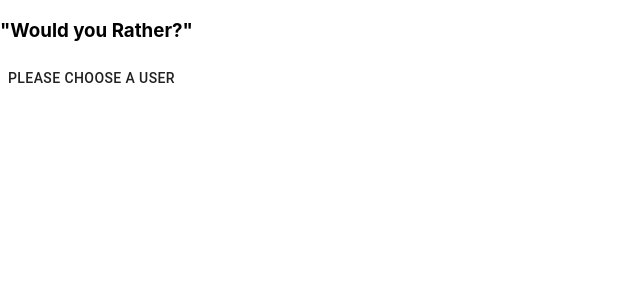
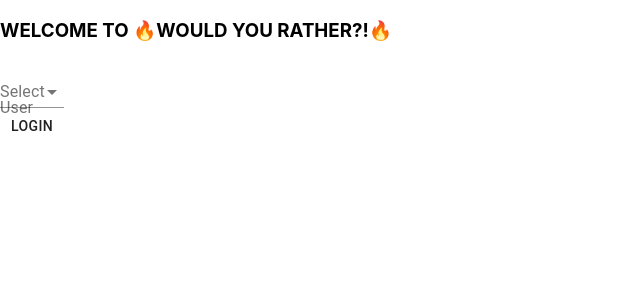
Before and after one commit to conuko/would-you-rather, a React (Create React App) app: page / in a window 1280 px wide. Shown: the top 300 px of the page, without its empty margins (0-640 px from the left). Built offline with nearby package versions, Linux system fonts and the light colour scheme.

Commit message:
fix: users can now be selected and the setAuthedUser will be set

```diff
--- a/src/components/App.js
+++ b/src/components/App.js
@@ -5,7 +5,7 @@ import Login from './Login';
 import Home from './Home';
 
 /*
-I created the App component and the way to choose how to show the Login Page or the Home Page withe help of the following knowledge:
+I created the App component and the way to choose how to show the Login Page or the Home Page with help of the following knowledge:
 https://knowledge.udacity.com/questions/234946
 */
 
--- a/src/components/Login.js
+++ b/src/components/Login.js
@@ -1,38 +1,35 @@
 import React, { Component } from 'react';
 import { connect } from 'react-redux';
 import { setAuthedUser } from '../actions/authedUser';
-/*
-========================================
-Import styles from @material-ui:
-========================================
-*/
+
+import InputLabel from '@material-ui/core/InputLabel';
+import MenuItem from '@material-ui/core/MenuItem';
+import FormControl from '@material-ui/core/FormControl';
+import Select from '@material-ui/core/Select';
 import Button from '@material-ui/core/Button';
-import Menu from '@material-ui/core/Menu';
-import MenuItem from '@material-ui/core/MenuItem';
-/*
-===========================================
-*/
 
 /*
 I created the Login Component with the help from the following knowledge posts:
 https://knowledge.udacity.com/questions/234946
 https://knowledge.udacity.com/questions/508001
-
+https://knowledge.udacity.com/questions/510658
 */
 
 class Login extends Component {
     state = {
         loggedInUser: '',
-        anchorEl: null
-    };
-
-    handleClick = (event) => {
-        this.setState({ anchorEl: event.currentTarget });
+        open: false,
     };
 
     handleClose = () => {
         this.setState(() => ({
-            anchorEl: null
+            open: false
+        }));
+    };
+
+    handleOpen = () => {
+        this.setState(() => ({
+            open: true
         }));
     };
 
@@ -51,33 +48,43 @@ class Login extends Component {
       };
 
     render () {
-        const { anchorEl } = this.state;
+        const { open } = this.state;
+        const { loggedInUser } = this.state;
         const { selectUsers } = this.props;
         console.log(this.props);
         return (
             <div>
-                <h3 className='center'>"Would you Rather?"</h3>
-                <Button aria-controls="simple-menu" aria-haspopup="true" onClick={this.handleClick}>
-                    Please choose a user
-                </Button>
-                <Menu
-                    id="simple-menu"
-                    anchorEl={anchorEl}
-                    keepMounted
-                    open={Boolean(anchorEl)}
+                <h3 className='center'>WELCOME TO 🔥WOULD YOU RATHER?!🔥 </h3>
+                <FormControl onSubmit={this.handleOnSubmit} className="form-control">
+                    <InputLabel id="demo-controlled-open-select-label">Select User</InputLabel>
+                    <Select
+                        labelId="demo-controlled-open-select-label"
+                        id="demo-controlled-open-select"
+                        open={open}
                         onClose={this.handleClose}
+                        onOpen={this.handleOpen}
+                        value={loggedInUser}
                         onChange={this.handleChange}
-                    onSubmit={this.handleOnSubmit}
                     >
+                    <MenuItem value="">
+                        <em>None</em>
+                    </MenuItem>
                         {selectUsers.map((user) => (
                             <MenuItem
                             value={user.id}
                             key={user.id}
                             label={user.name}
-                    onClick={this.handleClose}
+                            onClick={(event) => this.handleChange(event)}
                             >{user.name}</MenuItem>
                         ))}
-                </Menu>
+                    </Select>
+                    <Button
+                        type="submit"
+                        onClick={(event) => this.handleOnSubmit(event)}
+                        >
+                        Login
+                    </Button>
+                </FormControl>
             </div>
         );
     };
@@ -92,9 +99,8 @@ function mapStateToProps ({ users }) {
                 return {
                     id: users[user].id,
                     name: users[user].name,
-                    picture: users[user].avatarURL
-                }
-            })
+                };
+            });
             return {
                 selectUsers: usersToSelect,
             };
```
Also changed, not shown: src/components/HomeCards.js (deleted). Lines whose indentation alone changed are shown as unchanged.
